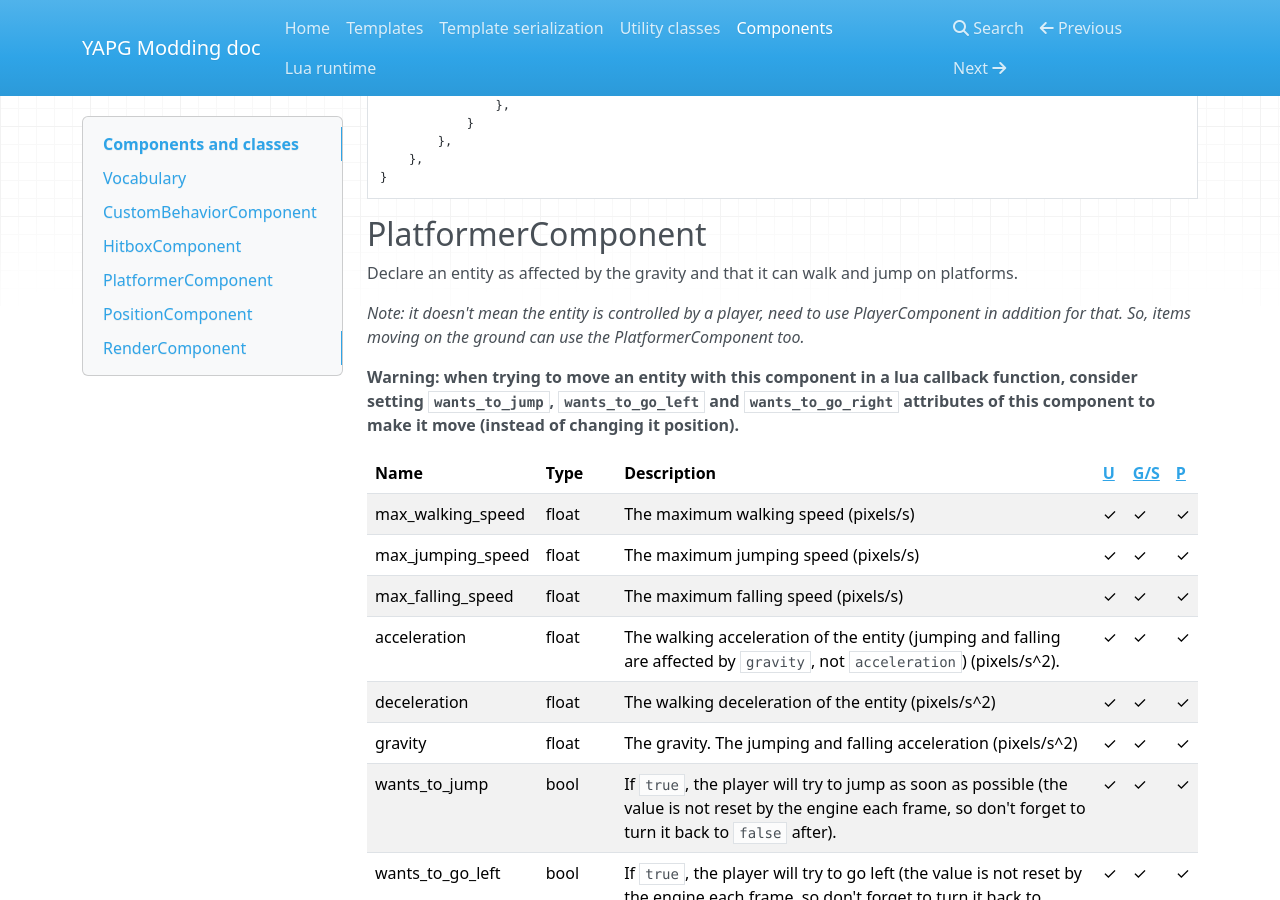
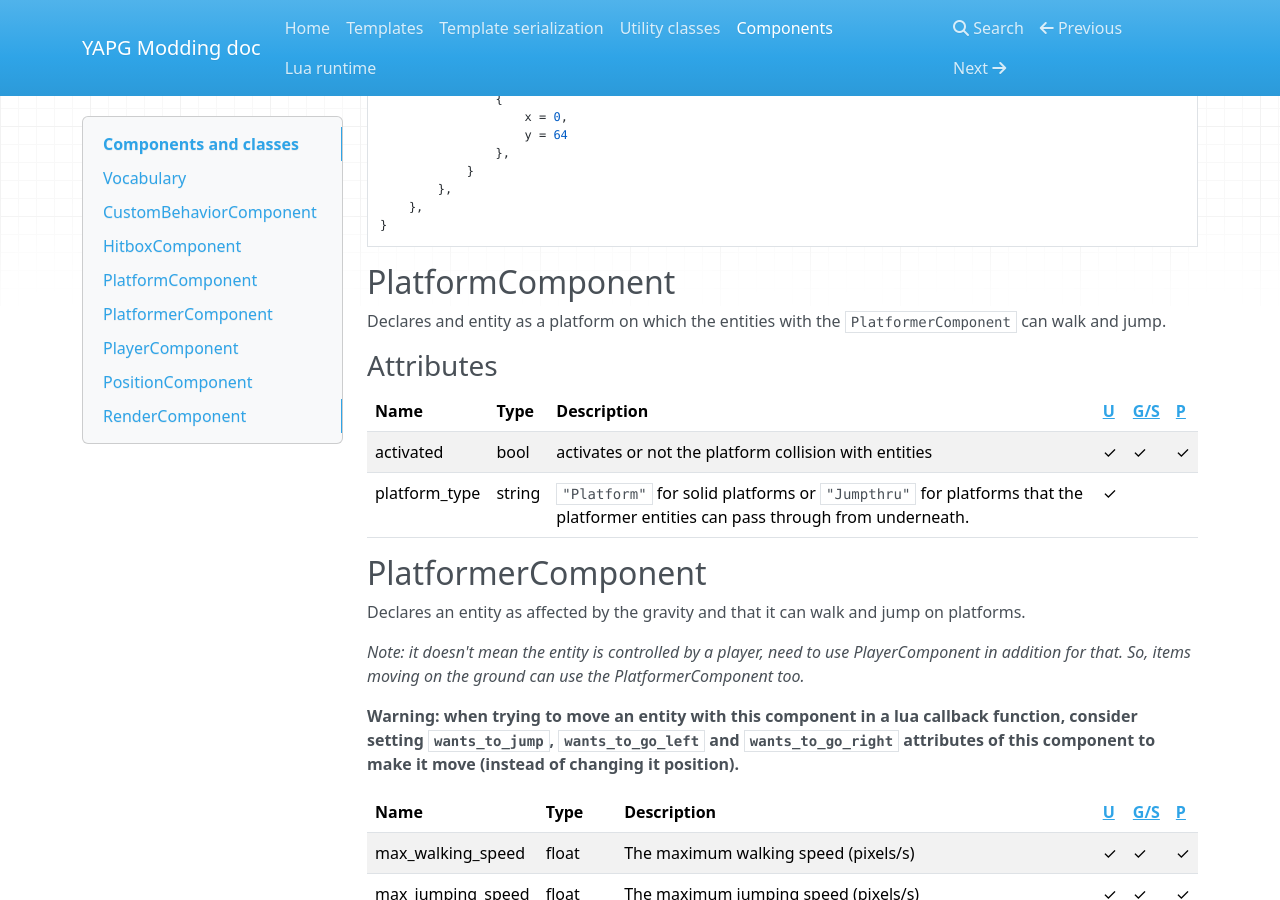
Before and after one commit to victorlevasseur/YAPG-modding-doc, an MkDocs documentation site: the page built from docs/components.md, in a window 1280 px wide and 900 px high, scrolled down 1757 px. Built offline with MkDocs 1.6.1, drawn with Linux system fonts in a browser that asks for light colours; nearby versions of some CDN libraries; old or Windows-style settings are respelled for this version of MkDocs; some of the changed text lies outside the part shown.

Commit message:
Add doc for PlatformComponent and PlayerComponent

````diff
--- a/docs/components.md
+++ b/docs/components.md
@@ -26,7 +26,9 @@ Currently, the game has the following components:
 
 -   [CustomBehaviorComponent](#custombehaviorcomponent)
 -   [HitboxComponent](#hitboxcomponent)
+-   [PlatformComponent](#platformcomponent)
 -   [PlatformerComponent](#platformercomponent)
+-   [PlayerComponent](#playercomponent)
 -   [PositionComponent](#positioncomponent)
 -   [RenderComponent](#rendercomponent)
 
@@ -95,9 +97,20 @@ components = {
 }
 ```
 
+## PlatformComponent
+
+Declares and entity as a platform on which the entities with the `PlatformerComponent` can walk and jump.
+
+### Attributes
+
+Name | Type | Description | [U](#vocabulary) | [G/S](#vocabulary) | [P](#vocabulary)
+-----|------|-------------|------------------|--------------------|------------------
+activated | bool | activates or not the platform collision with entities | ✓ | ✓ | ✓
+platform_type | string | `"Platform"` for solid platforms or `"Jumpthru"` for platforms that the platformer entities can pass through from underneath. | ✓ | |
+
 ## PlatformerComponent
 
-Declare an entity as affected by the gravity and that it can walk and jump on platforms.
+Declares an entity as affected by the gravity and that it can walk and jump on platforms.
 
 *Note: it doesn't mean the entity is controlled by a player, need to use PlayerComponent
 in addition for that. So, items moving on the ground can use the PlatformerComponent too.*
@@ -123,6 +136,16 @@ on_start_jumping | function | Function with the current entity as its single arg
 on_start_falling | function | Function with the current entity as its single argument. Called when the entity starts falling (from a platform or when going down after a jump). | ✓ | ✓ | ✓
 on_turn_right | function | Function with the current entity as its single argument. Called when the entity turns towards the right direction. | ✓ | ✓ | ✓
 on_turn_left | function | Function with the current entity as its single argument. Called when the entity turns towards the left direction. | ✓ | ✓ | ✓
+
+## PlayerComponent
+
+Declare an entity as a player. It will allow the player's controls to make the entity walk and jump using the `PlatformerComponent`.
+
+### Attributes
+
+Name | Type | Description | [U](#vocabulary) | [G/S](#vocabulary) | [P](#vocabulary)
+-----|------|-------------|------------------|--------------------|------------------
+player_number | int | The player number (starting from 0) |  | ✓ (read-only) |
 
 ## PositionComponent
 
````
Also changed, not shown: other parts of docs/components.md (+1 -1 lines).
